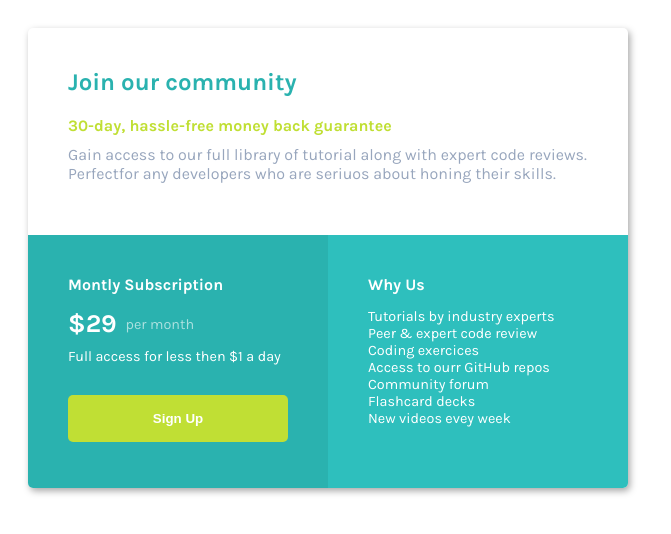
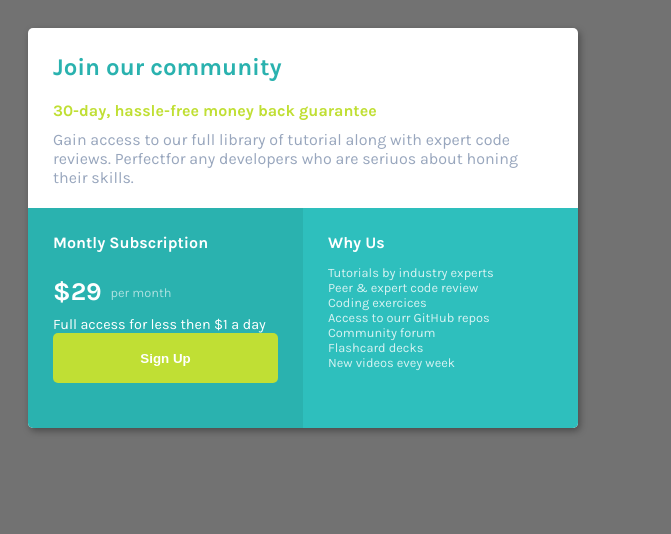
Before and after one commit to GuiOliveiraDev/frontEnd-JavaScript-HTML-CSS, a plain HTML site: page Desafio CSS - Price /index_chalange.html in a window 1280 px wide. Shown: the whole page, without its empty margins (0-671 px from the left). Drawn offline with Linux system fonts and the light colour scheme.

Commit message:
update  arquivos index e style

```diff
--- a/Desafio CSS - Price /styles_chalenge.css
+++ b/Desafio CSS - Price /styles_chalenge.css
@@ -4,25 +4,22 @@ html {
     font-size: 16px;
 }
 
+*, *:before, *:after {
+    box-sizing: inherit;
+}
 body {
     padding: 20px;
+    background-color: rgba(0, 0, 0, 0.554);
 }
 h2, h4, p {
     margin: 0;
 }
 
-*, *:before, *:after {
-    box-sizing: inherit;
-}
 #card {
-    width: 600px;
-    height: 460px;
-    box-shadow: 2px 3px 7px 0 rgba(0, 0, 0, 0.35);
+    background-color: white;
+    box-shadow: 2px 3px 7px 0px rgba(0, 0, 0, 0.35);
     border-radius: 5px;
     overflow: hidden;
-}
-#top-section, #bottom-left-section, #bottom-right-section {
-    padding: 40px;
 }
 
 #top-section {
@@ -38,7 +35,7 @@ h2, h4, p {
 
 #bottom-left-section {
     display: inline-block;
-    width: 50%;
+    width: 100%;
     height: 100%;
     background-color: #2ab2af;
     vertical-align: top;
@@ -46,12 +43,14 @@ h2, h4, p {
 
 #bottom-right-section {
     display: inline-block;
-    width: 50%;
+    width: 100%;
     height: 100%;
     background-color: #2EBFBD;
     vertical-align: top;
     margin: 0;
-
+}
+#bottom-left-section, #bottom-right-section,#top-section {
+    padding: 25px;
 }
 
 #top-section h2 {
@@ -75,7 +74,7 @@ button {
     padding: 10px;
     width: 100%;
     border-radius: 5px;
-    height: 27%;
+    height: 50px;
     font-weight: 700;
 }
 button:hover {
@@ -90,12 +89,12 @@ button:hover {
 }
 
 #bottom-left-section h4 {
-    margin-bottom: 15px;
+    margin-bottom: 25px;
 }
 
 #bottom-left-section p {
     font-size: 0.9rem;
-    margin-bottom: 30px;
+    margin-bottom: 40 px;
 }
 
 #price-frequency, #price {
@@ -105,7 +104,7 @@ button:hover {
 #price-frequency {
     position: relative;
     top: -3px;
-    font-size: 0.9rem;
+    font-size: 0.8rem;
     opacity: 0.6;
     margin-left: 5px;
 }
@@ -117,5 +116,18 @@ button:hover {
 ul {
     padding: 0;
     list-style: none;
-    font-size: 0.9rem;
+    font-size: 0.8rem;
+    opacity: 0.8;
 }
+
+@media (min-width: 576px) {
+    #card {
+        width: 550px;
+        height: 400px;
+    }
+
+    #bottom-left-section, #bottom-right-section {
+
+        width: 50%;
+    }
+}
```
Also changed, not shown: Desafio CSS - Price /index_chalange.html (line endings or trailing spaces).
